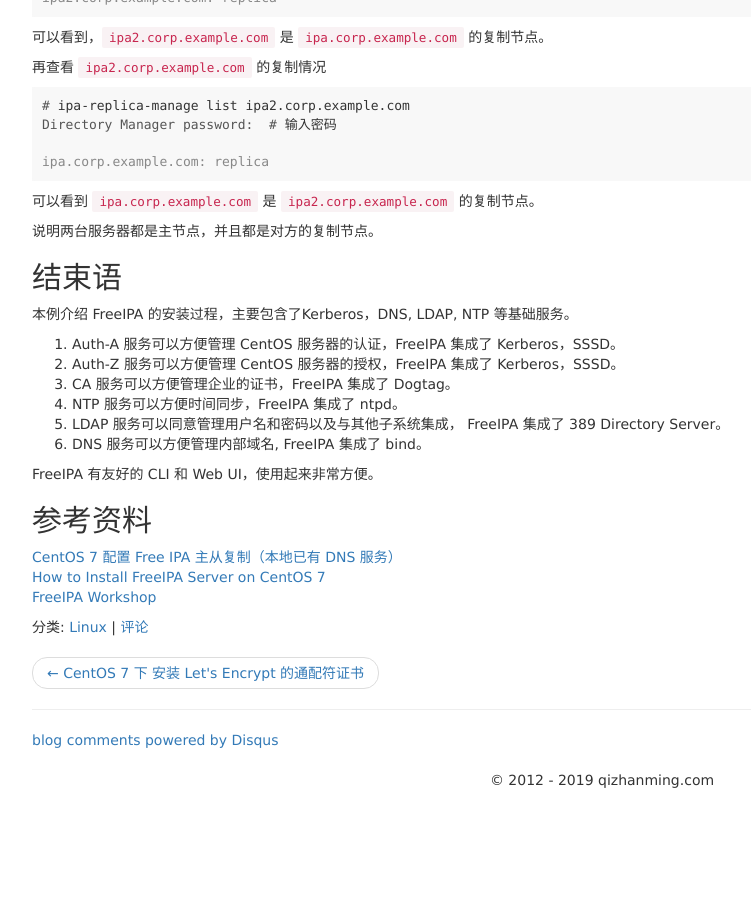
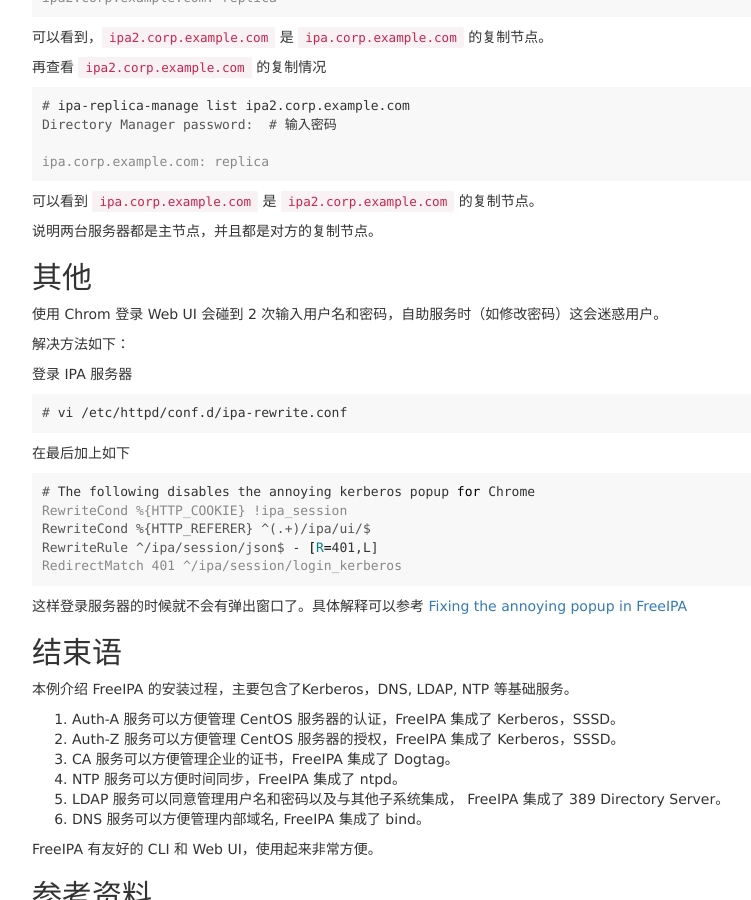
Before and after one commit to zhanming/zhanming.github.com, a Jekyll site: the page built from _posts/2019-04-29-install-freeipa-server-and-replica-on-centos-7.markdown, in a window 1280 px wide and 900 px high, scrolled down 17805 px. Shown: the whole window, without its empty margins (38-789 px from the left). Built offline with Jekyll 4.4.1, drawn with Linux system fonts in a browser that asks for light colours; comment, search, counter and statistics services are not loaded; before the commit the page ends 18615 px from its top, so only the background shows below that.

Commit message:
add Web UI popup fix description.

````diff
--- a/_posts/2019-04-29-install-freeipa-server-and-replica-on-centos-7.markdown
+++ b/_posts/2019-04-29-install-freeipa-server-and-replica-on-centos-7.markdown
@@ -1021,6 +1021,30 @@
 
 说明两台服务器都是主节点，并且都是对方的复制节点。
 
+## 其他
+
+使用 Chrom 登录 Web UI 会碰到 2 次输入用户名和密码，自助服务时（如修改密码）这会迷惑用户。
+
+解决方法如下：
+
+登录 IPA 服务器
+
+```terminal
+# vi /etc/httpd/conf.d/ipa-rewrite.conf
+```
+
+在最后加上如下
+
+```terminal
+# The following disables the annoying kerberos popup for Chrome
+RewriteCond %{HTTP_COOKIE} !ipa_session
+RewriteCond %{HTTP_REFERER} ^(.+)/ipa/ui/$
+RewriteRule ^/ipa/session/json$ - [R=401,L]
+RedirectMatch 401 ^/ipa/session/login_kerberos
+```
+
+这样登录服务器的时候就不会有弹出窗口了。具体解释可以参考 [Fixing the annoying popup in FreeIPA][4]
+
 ## 结束语
 
 本例介绍 FreeIPA 的安装过程，主要包含了Kerberos，DNS, LDAP, NTP 等基础服务。
````
Also changed, not shown: other parts of _posts/2019-04-29-install-freeipa-server-and-replica-on-centos-7.markdown (+1 -0 lines).
